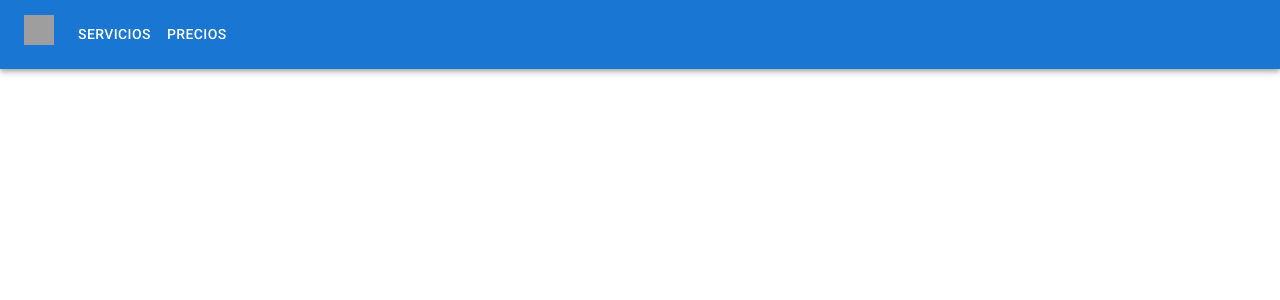
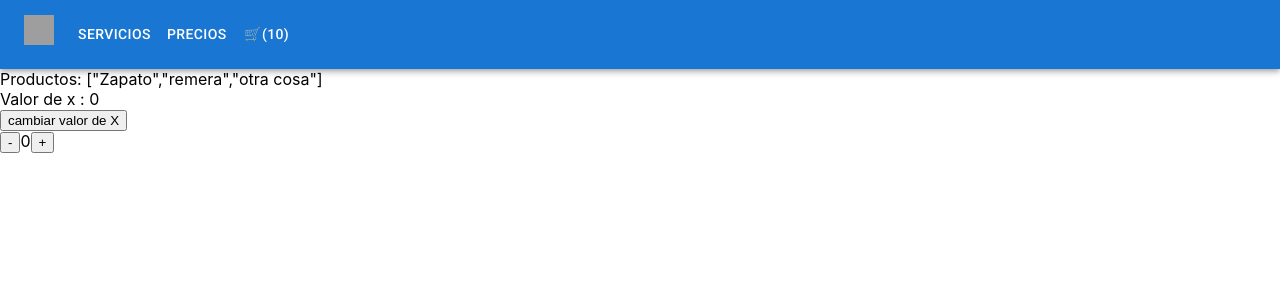
Before and after one commit to SebastianCerdaLipanovich/elsa-gestoria, a React (Create React App) app: page / in a window 1280 px wide. Shown: the top 300 px of the page. Built offline with nearby package versions, Linux system fonts and the light colour scheme; grey boxes are pictures that could not be loaded.

Commit message:
push para la 3era entrega

```diff
--- a/src/App.js
+++ b/src/App.js
@@ -2,12 +2,14 @@ import React from 'react';
 import NavBar from './components/NavBar';
 import Footer from './components/Footer';
 import './App.css';
+import ItemListContainer from './components/ItemListContainer';
 
 function App() {
 
   return (
     <>
       <NavBar />
+      <ItemListContainer/>
       <Footer />
     </>
   );
--- /dev/null
+++ b/src/components/CartWidget.jsx
@@ -0,0 +1,9 @@
+import React from 'react';
+
+export default function CartWidget({cantidad}) {
+    return (
+        <>
+           🛒({cantidad})
+        </>
+    )
+}
--- /dev/null
+++ b/src/components/HijoContainer.jsx
@@ -0,0 +1,18 @@
+import React, { useState } from 'react';
+
+export default function HijoContainer({ arrayDeProductos}) {
+
+    const [x, setX] = useState(0);
+
+    return (
+        <div>
+            Productos: {JSON.stringify(arrayDeProductos)}
+            <br/>
+            Valor de x : {x}
+            <br/>
+            <button onClick={() => {
+            setX(x+1);
+            }}>cambiar valor de X</button>
+        </div>
+    )
+}
--- /dev/null
+++ b/src/components/ItemCount.jsx
@@ -0,0 +1,14 @@
+import React from 'react';
+
+export default function ItemCount({onAdd, stock, initial}) {
+//Numero (no puede superar stock disponible) viene por props del padre
+//controles (si no hay mas stock el click no debe tener mas efecto/ si hay stock te deja seguir (onAdd (del padre)))
+
+        return (
+            <div>
+                <button>-</button>
+                {initial}
+                <button onClick={onAdd()}>+</button>
+            </div>
+        )
+}
--- /dev/null
+++ b/src/components/ItemListContainer.jsx
@@ -0,0 +1,26 @@
+import React, { useState } from 'react';
+import ItemCount from './ItemCount';
+import HijoContainer from './HijoContainer';
+
+
+export default function ItemListContainer() {
+
+    let arrayDeProductos = ["Zapato", "remera","otra cosa"];
+
+    function onAdd(cuanto){
+
+    }
+    const [stock, setStock] = useState(10);
+    const [initial, setInitial] = useState(0);
+
+
+    return (
+        <>
+        <HijoContainer arrayDeProductos={arrayDeProductos}/>
+
+        <div>
+           <ItemCount onAdd={onAdd} stock={stock} initial={initial}/>
+        </div>
+        </>
+    )
+}
--- a/src/components/NavBar.jsx
+++ b/src/components/NavBar.jsx
@@ -10,8 +10,9 @@ import Container from '@mui/material/Container';
 import Button from '@mui/material/Button';
 import MenuItem from '@mui/material/MenuItem';
 import Logo from './Logo';
+import CartWidget from './CartWidget';
 
-const pages = ['Servicios', 'Precios'];
+const pages = ['Servicios', 'Precios',<CartWidget cantidad={10}/>];
 
 const ResponsiveAppBar = () => {
   const [anchorElNav, setAnchorElNav] = React.useState(null);
@@ -42,7 +43,7 @@ const ResponsiveAppBar = () => {
             component="div"
             sx={{ mr: 2, display: { xs: 'none', md: 'flex' } }}
           >
-             <Logo/>
+            <Logo />
           </Typography>
 
           <Box sx={{ flexGrow: 1, display: { xs: 'flex', md: 'none' } }}>
@@ -87,7 +88,7 @@ const ResponsiveAppBar = () => {
             component="div"
             sx={{ flexGrow: 1, display: { xs: 'flex', md: 'none' } }}
           >
-            <Logo/>
+            <Logo />
           </Typography>
           <Box sx={{ flexGrow: 1, display: { xs: 'none', md: 'flex' } }}>
             {pages.map((page) => (
```
Also changed, not shown: src/components/Logo.jsx (+2 -6 lines), src/components/Icon.jsx (added).
